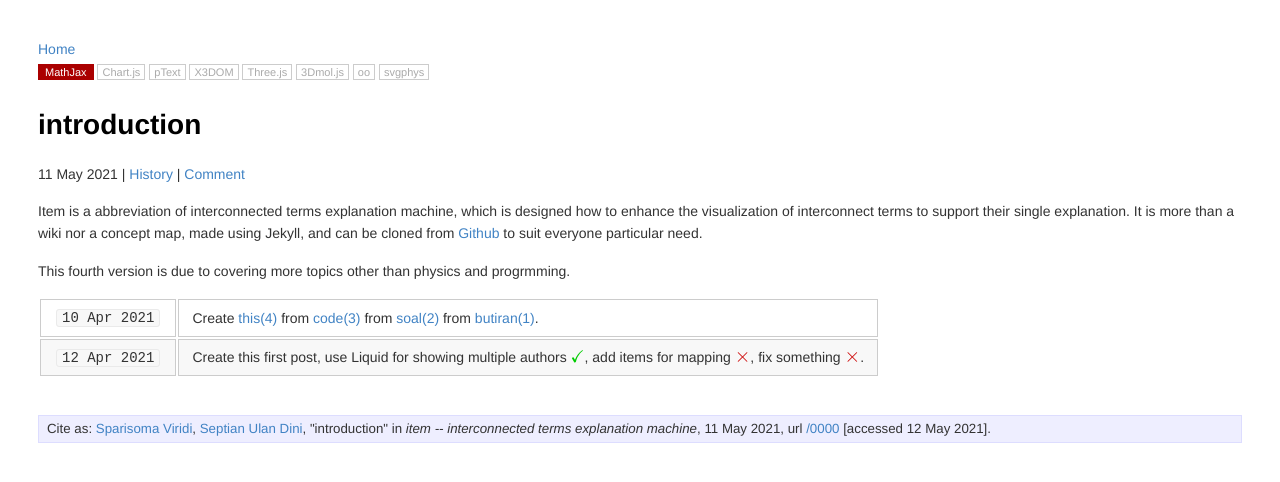
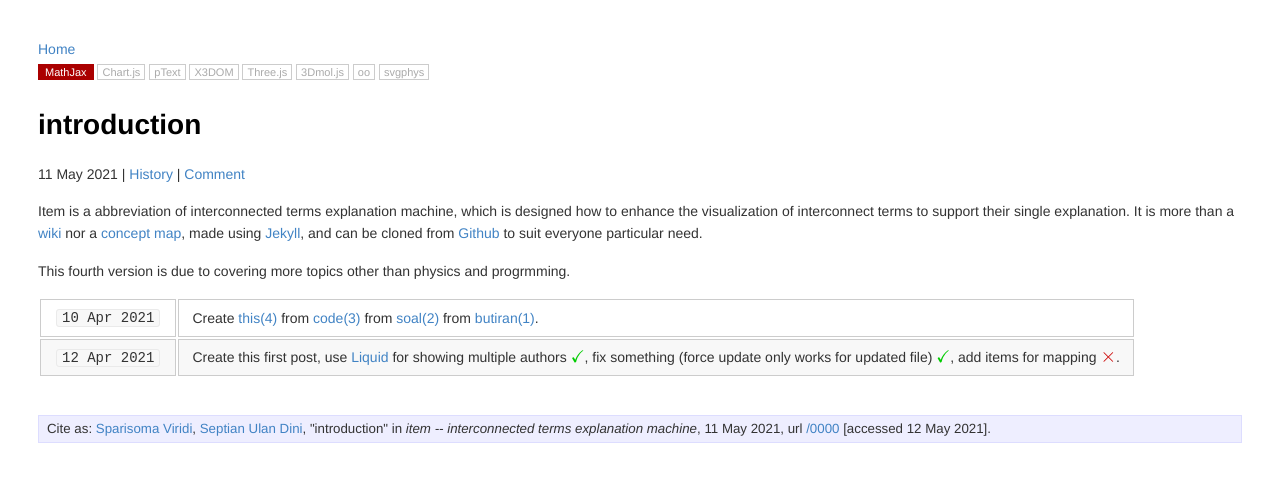
Before and after one commit to dudung/butir, a Jekyll site: the page built from _posts/0/00/2021-05-12-introduction.md, in a window 1280 px wide. Shown: the top 482 px of the page. Built offline with Jekyll 4.4.1, drawn with Linux system fonts in a browser that asks for light colours; formulas are drawn with MathJax 3.

Commit message:
update link for tems (not yet internal link)

```diff
--- a/_posts/0/00/2021-05-12-introduction.md
+++ b/_posts/0/00/2021-05-12-introduction.md
@@ -19,9 +19,9 @@ src: https://github.com/dudung/item/commits/main/_posts/0/00/2021-05-12-introduc
 twitter_username: 6unpnp
 items: ['0001', '0002']
 ---
-Item is a abbreviation of interconnected terms explanation machine, which is designed how to enhance the visualization of interconnect terms to support their single explanation. It is more than a wiki nor a concept map, made using Jekyll, and can be cloned from [Github](https://github.com/dudung/item) to suit everyone particular need.
+Item is a abbreviation of interconnected terms explanation machine, which is designed how to enhance the visualization of interconnect terms to support their single explanation. It is more than a [wiki](https://en.wikipedia.org/wiki/Wiki) nor a [concept map](https://ctl.byu.edu/tip/concept-mapping), made using [Jekyll](https://jekyllrb.com/), and can be cloned from [Github](https://github.com/dudung/item) to suit everyone particular need.
 
 This fourth version is due to covering more topics other than physics and progrmming.
 
 `10 Apr 2021` | Create [this(4)](https://dudung.github.io/item) from [code(3)](https://dudung.github.io/code) from [soal(2)](https://dudung.github.io/soal) from [butiran(1)](https://butiran.github.io).
-`12 Apr 2021` | Create this first post, use Liquid for showing multiple authors $\color{#0c0}\checkmark$, add items for mapping $\large\color{#c00}\times$, fix something $\large\color{#c00}\times$.
+`12 Apr 2021` | Create this first post, use [Liquid ](https://shopify.github.io/liquid/) for showing multiple authors $\color{#0c0}\checkmark$, fix something (force update only works for updated file) $\color{#0c0}\checkmark$, add items for mapping $\large\color{#c00}\times$.
```
